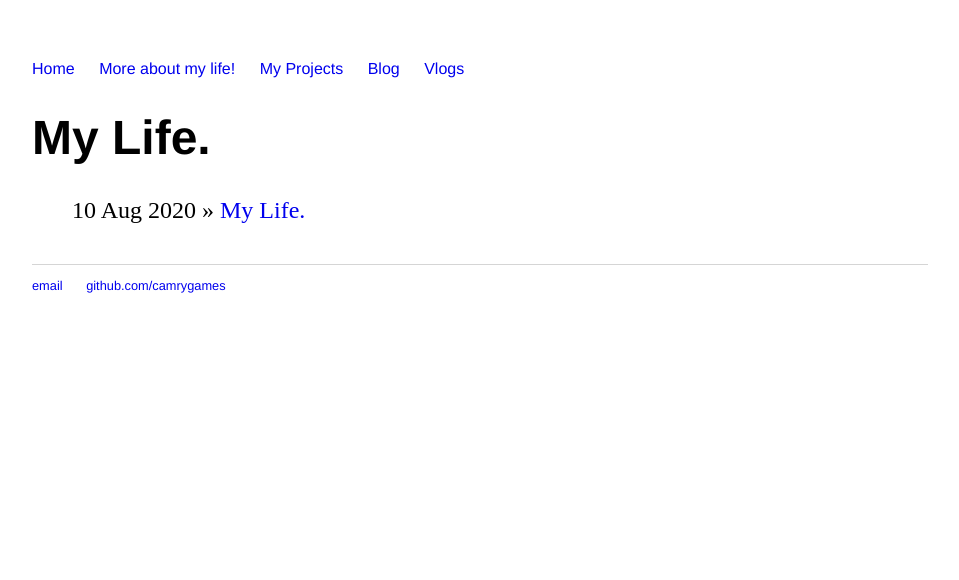
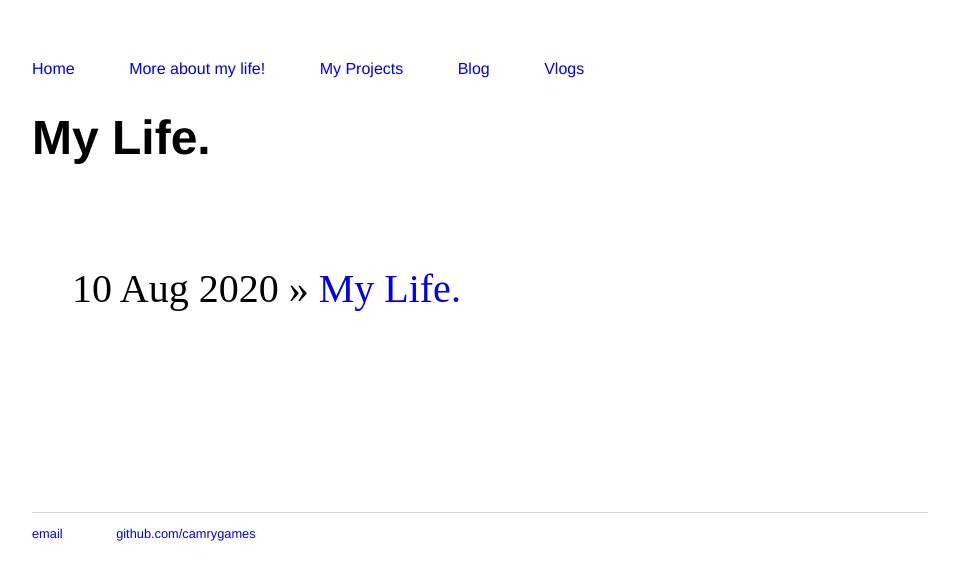
Before and after one commit to camrygames/camrygames.github.io, a Jekyll site: the page built from blog/index.html, in a window 1280 px wide. Shown: the top 580 px of the page, without its empty margins (160-1119 px from the left). Built offline with Jekyll 4.4.1, drawn with Linux system fonts in a browser that asks for light colours.

Commit message:
Update main.css

```diff
--- a/css/main.css
+++ b/css/main.css
@@ -10,7 +10,7 @@ nav ul, footer ul {
 }
 nav ul li, footer ul li {
     display: inline;
-    margin-right: 20px;
+    margin-right: 50px;
 }
 a {
     text-decoration: none;
@@ -34,8 +34,8 @@ footer {
 }
 
 ul.posts {
-    margin: 20px auto 40px;
-    font-size: 1.5em;
+    margin: 100px auto 200px;
+    font-size: 2.5em;
 }
 
 ul.posts li {
```
